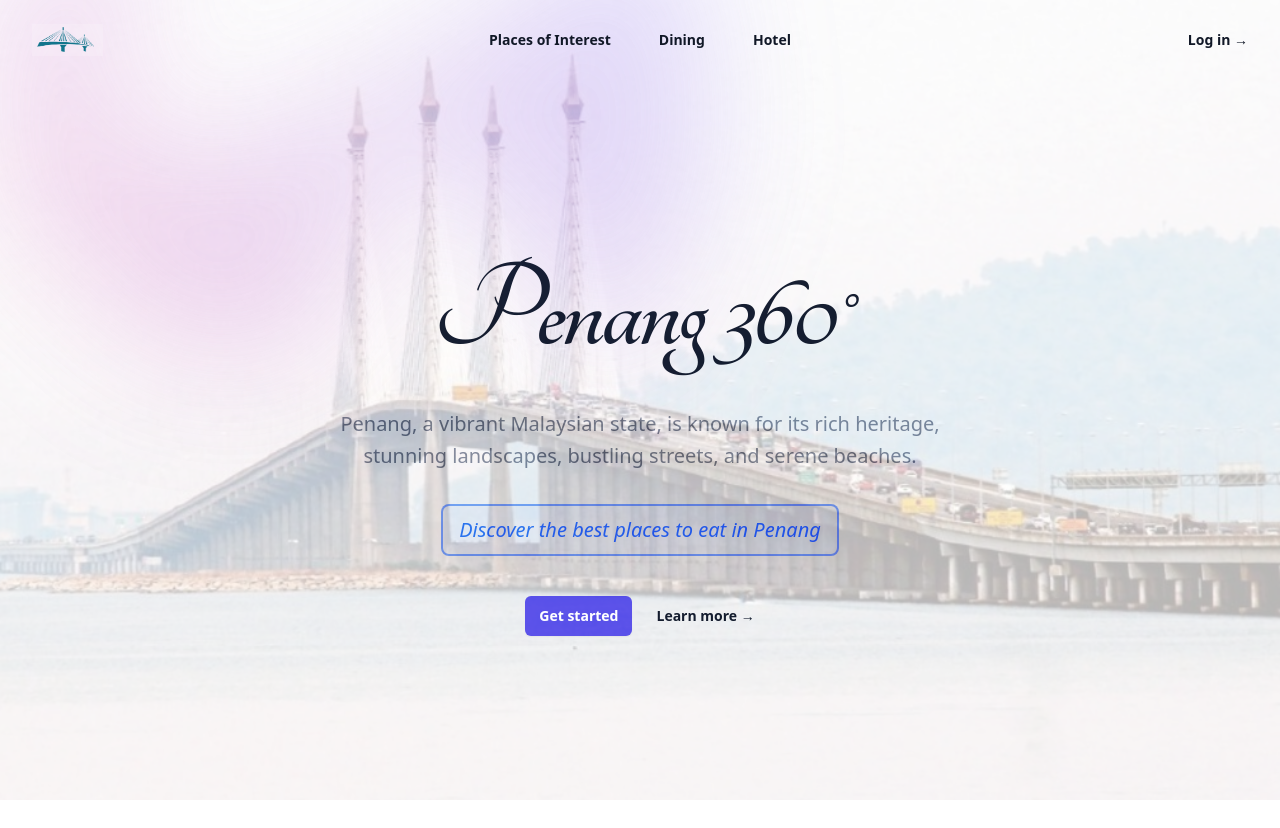
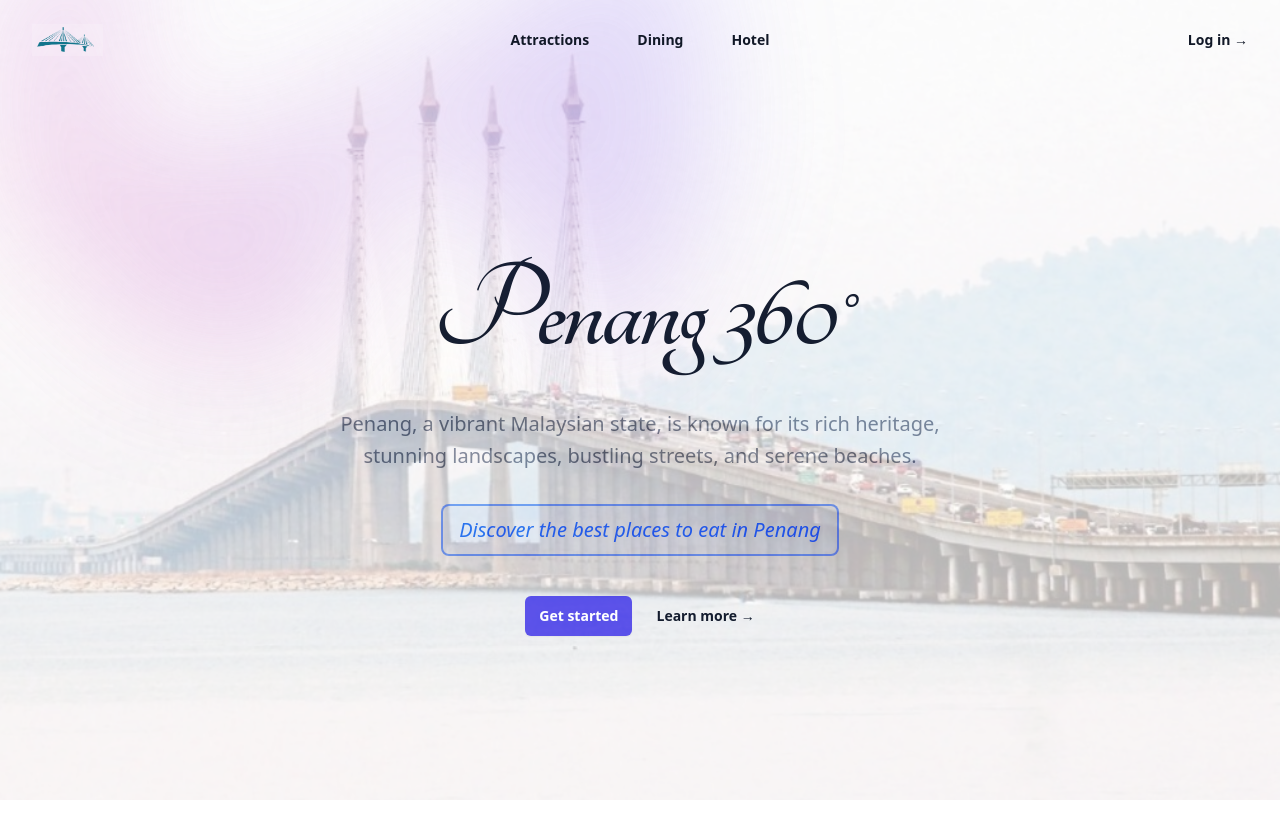
Before and after one commit to WenHao1223/penang-360, a React (Vite) app: page / in a window 1280 px wide. Built offline with nearby package versions, Linux system fonts and the light colour scheme.

Commit message:
Change text

```diff
--- a/src/sections/Hero.tsx
+++ b/src/sections/Hero.tsx
@@ -115,7 +115,7 @@ const Hero: React.FC = () => {
                                 href="#places-of-interest"
                                 className="text-sm/6 font-semibold text-gray-900"
                             >
-                                Places of Interest
+                                Attractions
                             </a>
                             <a
                                 href="#dining"
@@ -184,7 +184,7 @@ const Hero: React.FC = () => {
                                             href="#places-of-interest"
                                             className="-mx-3 block rounded-lg px-3 py-2 text-base/7 font-semibold text-gray-900 hover:bg-gray-50"
                                         >
-                                            Places of Interest
+                                            Attractions
                                         </a>
                                         <a
                                             href="#dining"
```
